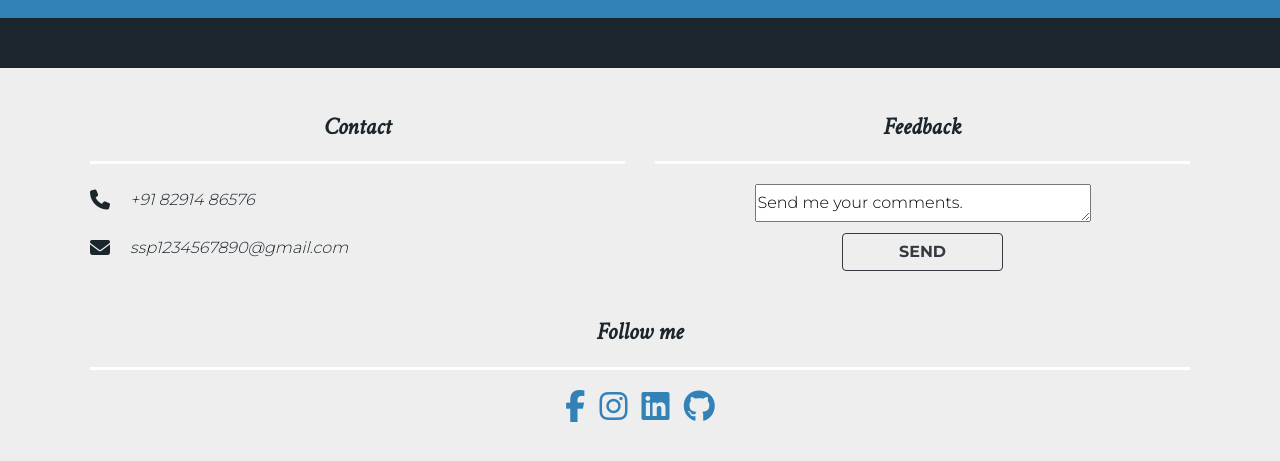
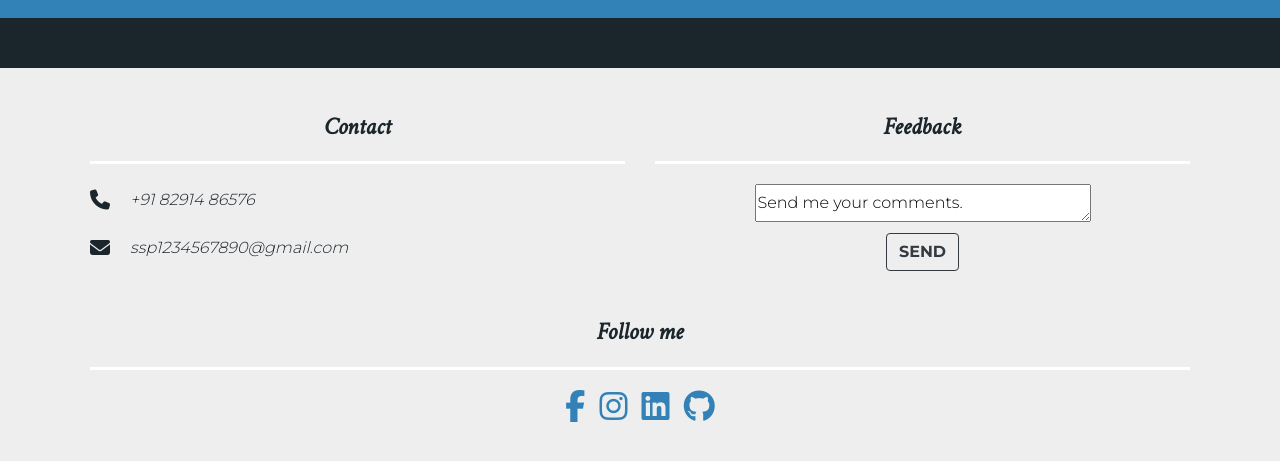
Before and after one commit to ssp2203/resume, a plain HTML site: page index.html in a window 1280 px wide. Shown: the part 4299-4760 px from the top of the page. Drawn offline with nearby package versions, Linux system fonts and the light colour scheme.

Commit message:
Update index.css

```diff
--- a/css/index.css
+++ b/css/index.css
@@ -177,7 +177,7 @@ hr {
 }
 
 input {
-  width: 30%;
+  width: auto;
   margin-bottom: 10px;
 }
 
```
